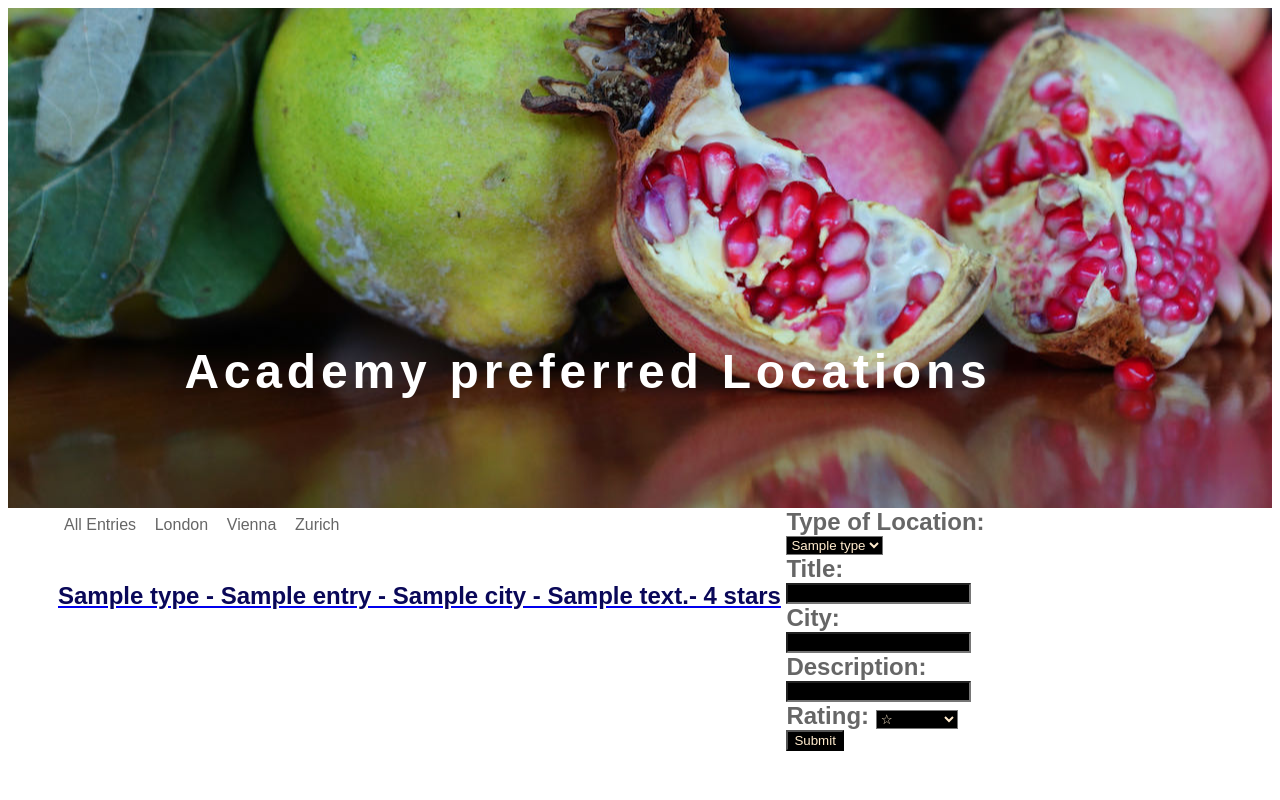
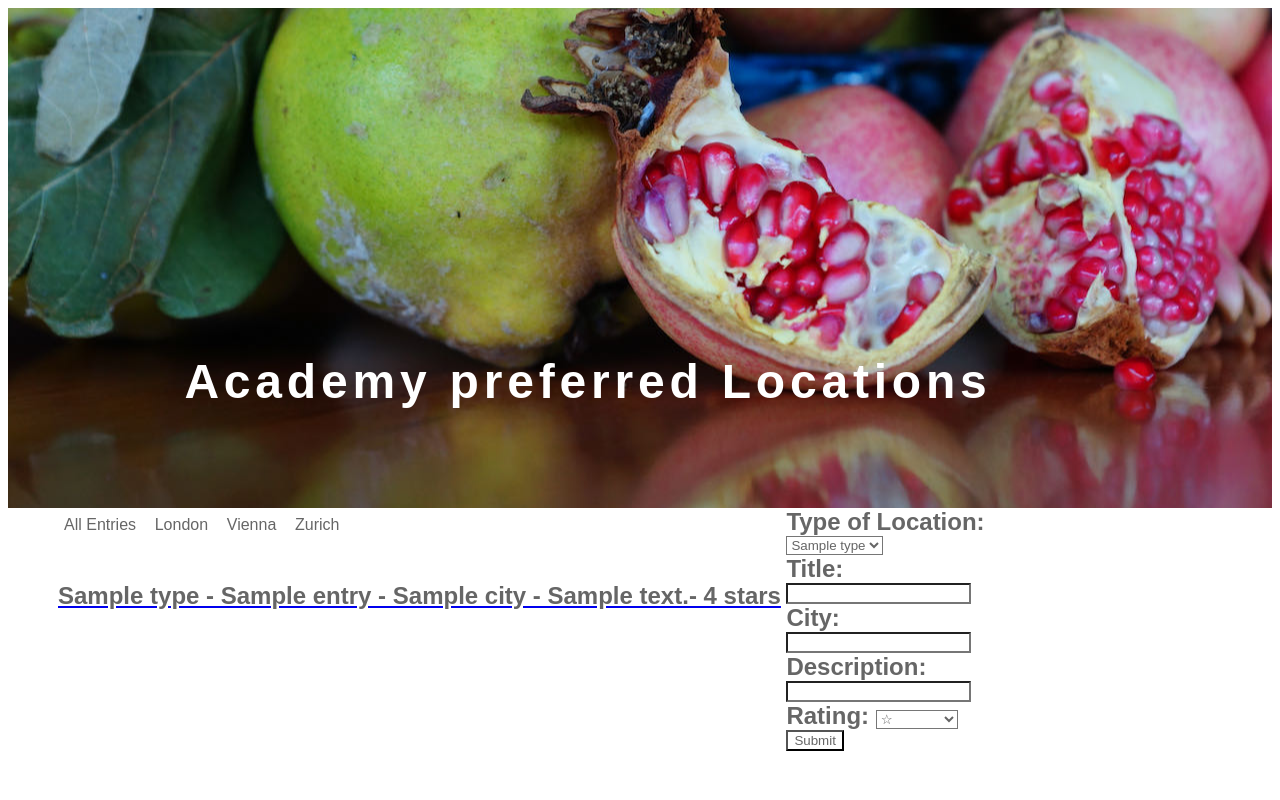
Before and after one commit to nkode-academy/academy_project, a Flask app: template templates/home.html in a window 1280 px wide. Run offline with Flask 2, Linux system fonts and the light colour scheme; the template is opened without the code that fills it: most values are stand-ins (such as "Sample title", 1, 10 or a date in 2020); parts of the project's set-up code (start-up, migrations or seed data) failed here and were passed over.

Commit message:
changed colors

```diff
--- a/templates/home.html
+++ b/templates/home.html
@@ -17,8 +17,10 @@
         background-image: url("/static/pomgranate.jpeg");
         background-repeat: no-repeat;
         background-position: center;
+        position: relative;
         width: 100%;
         color:#fff;
+
     }
 
     h1 span {
@@ -27,10 +29,12 @@
         letter-spacing: 0.1em;
         color:#fff;
         background:rgba(0,0,0,0.02);
+        position: absolute;
         padding-top: 10px;
         padding-left: 50px;
         padding-bottom: 10px;
     }
+
 
     .container{
         display: grid;
@@ -71,13 +75,13 @@
 
     input,
     select {
-        background: black;
-        color: blanchedalmond;
+        background:#fff;
+        color: #666;
         text-align: left;
     }
 
     p{
-        color: rgb(10, 8, 88);
+        color: #666;
         align-content: left;
         font-style: initial;
         text-align: left;
```
Also changed, not shown: templates/details.html (+6 -6 lines).
